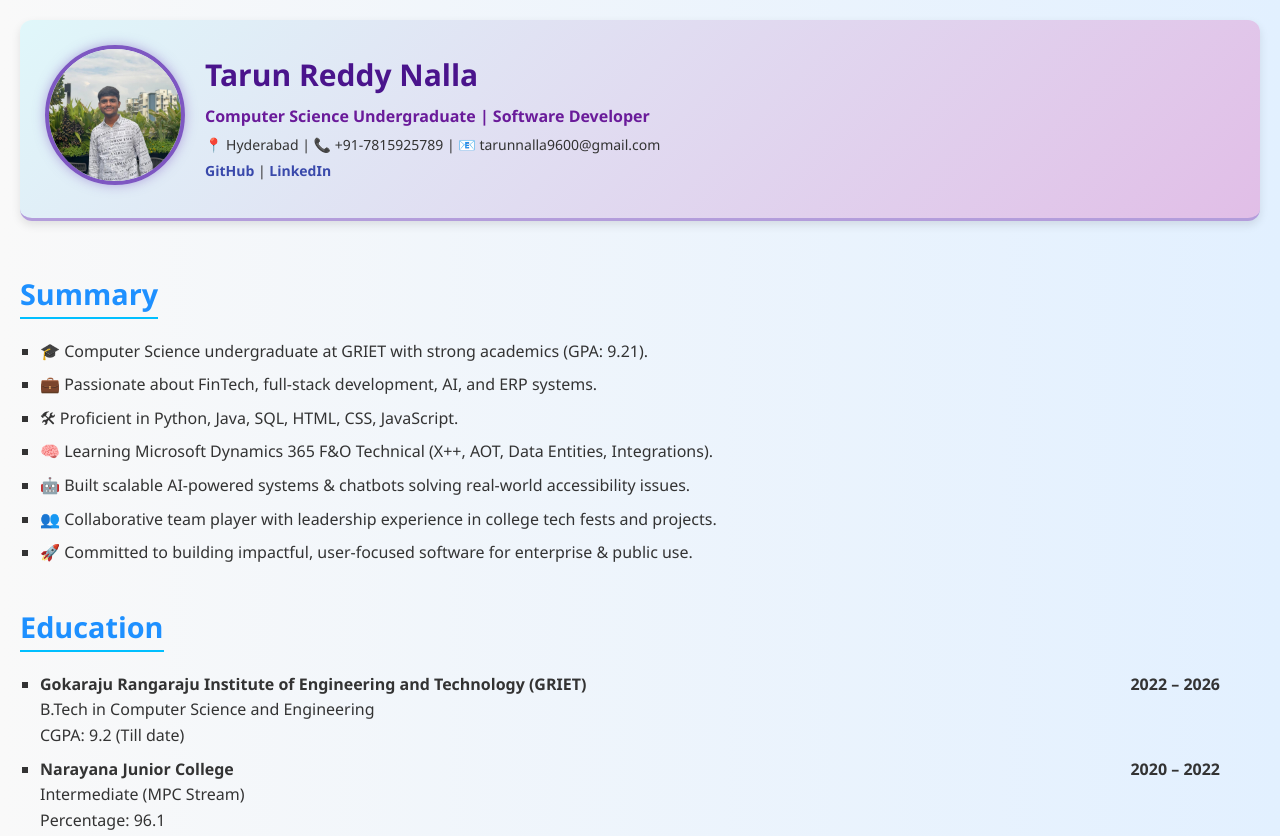
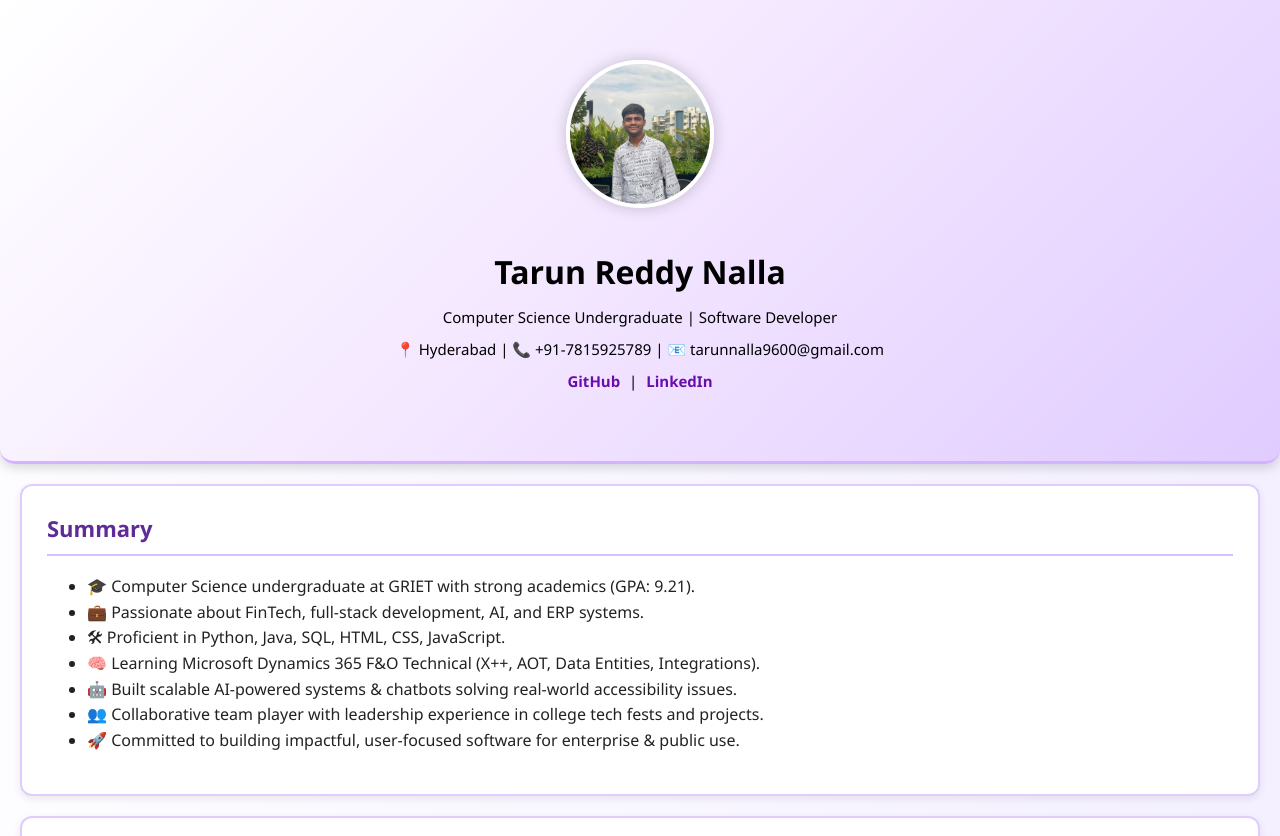
Before and after one commit to tarunreddy9999/portfolio, a plain HTML site: page index.html in a window 1280 px wide. Shown: the top 836 px of the page. Drawn offline with Linux system fonts and the light colour scheme.

Commit message:
Updated portfolio design and styles

```diff
--- a/index.html
+++ b/index.html
@@ -7,17 +7,15 @@
   <link rel="stylesheet" href="style.css" />
 </head>
 <body>
- <header class="header-container">
-  <div class="profile-left">
-    <img src="tarun.jpg" alt="Tarun Reddy" class="profile-pic" />
-  </div>
-  <div class="profile-right">
+  <header>
+    <div class="intro">
+      <img src="tarun.jpg" alt="Profile Picture" class="profile-img" />
       <h1>Tarun Reddy Nalla</h1>
-    <p>Computer Science Undergraduate | Software Developer</p>
+      <p class="subtitle">Computer Science Undergraduate | Software Developer</p>
       <p>📍 Hyderabad | 📞 +91-7815925789 | 📧 tarunnalla9600@gmail.com</p>
       <p>
         <a href="https://github.com/tarunreddy9999" target="_blank">GitHub</a> |
-      <a href="https://www.linkedin.com/in/your-profile" target="_blank">LinkedIn</a>
+        <a href="https://www.linkedin.com/in/tarunnalla/" target="_blank">LinkedIn</a>
       </p>
     </div>
   </header>
@@ -34,18 +32,7 @@
       <li>🚀 Committed to building impactful, user-focused software for enterprise & public use.</li>
     </ul>
   </section>
-<!--
 
-
-  <section id="education">
-    <h2>Education</h2>
-    <ul>
-      <li><strong>Gokaraju Rangaraju Institute Of Engineering and Technology (2022–2026)</strong> – B.Tech in CSE, GPA: 9.21</li>
-      <li><strong>Narayana Junior College (2020–2022)</strong> – Percentage: 96.1%</li>
-      <li><strong>Geetanjali International School (2016–2020)</strong> – CBSE, Percentage: 86.1%</li>
-    </ul>
-  </section>
--->
   <section id="education">
     <h2>Education</h2>
     <ul>
@@ -108,7 +95,6 @@
     </ul>
   </section>
 
-
   <section id="leadership">
     <h2>Leadership & Responsibilities</h2>
     <ul>
--- a/style.css
+++ b/style.css
@@ -1,160 +1,115 @@
-/* Reset & Base Styles */
-* {
+/* === GLOBAL STYLES === */
+body {
+  font-family: 'Segoe UI', Tahoma, Geneva, Verdana, sans-serif;
   margin: 0;
   padding: 0;
-  box-sizing: border-box;
+  background: linear-gradient(to right, #fdfdff, #f4f0ff);
+  color: #222;
+  line-height: 1.6;
 }
 
-body {
-  font-family: 'Segoe UI', Tahoma, Geneva, Verdana, sans-serif;
-  background: linear-gradient(to right, #f9f9f9, #e2f0ff);
-  color: #333;
-  line-height: 1.6;
-  padding: 20px;
+/* === HEADER === */
+header {
+  background: linear-gradient(135deg, #ffffff, #f3e6ff, #e0ccff); /* white-purple mix */
+  padding: 60px 20px;
+  text-align: center;
+  box-shadow: 0 4px 12px rgba(0, 0, 0, 0.15);
+  border-bottom: 3px solid #d1b3ff;
+  border-radius: 0 0 15px 15px;
 }
 
-/* Header Section */
-.header-container {
-  display: flex;
-  flex-wrap: wrap;
-  align-items: center;
-  gap: 20px;
-  padding: 25px;
-  background: linear-gradient(135deg, #e0f7fa, #e1bee7);
-  box-shadow: 0 4px 10px rgba(0, 0, 0, 0.1);
-  border-bottom: 3px solid #b39ddb;
-  border-radius: 12px;
+.intro {
+  max-width: 800px;
+  margin: auto;
+}
+
+.profile-img {
+  width: 140px;
+  height: 140px;
+  border-radius: 50%;
+  object-fit: cover;
+  border: 4px solid #fff;
+  box-shadow: 0 0 15px rgba(0, 0, 0, 0.2);
   margin-bottom: 20px;
 }
 
-.profile-pic {
-  width: 140px;
-  height: 140px;
-  object-fit: cover;
-  border-radius: 50%;
-  border: 4px solid #7e57c2;
-  box-shadow: 0 0 12px rgba(126, 87, 194, 0.5);
+.intro h1 {
+  font-size: 32px;
+  margin: 10px 0 5px;
+  color: #000;
 }
 
-.profile-left {
-  flex-shrink: 0;
+.subtitle {
+  font-size: 18px;
+  color: #222;
+  margin-bottom: 10px;
 }
 
-.profile-right {
-  flex: 1;
-  color: #333;
+.intro p {
+  margin: 8px 0;
+  font-size: 15px;
+  color: #000;
 }
 
-.profile-right h1 {
-  font-size: 30px;
-  color: #4a148c;
-  margin-bottom: 5px;
+.intro a {
+  color: #6a0dad;
+  font-weight: bold;
+  text-decoration: none;
+  margin: 0 5px;
+  transition: color 0.3s;
 }
 
-.profile-right p:first-of-type {
-  font-size: 16px;
-  font-weight: bold;
-  color: #6a1b9a;
+.intro a:hover {
+  color: #000;
+  text-decoration: underline;
 }
 
-.profile-right p:nth-of-type(2),
-.profile-right p:nth-of-type(3) {
-  font-size: 14px;
-  margin: 4px 0;
+/* === SECTIONS === */
+section {
+  border: 2px solid #e0ccff;
+  margin: 20px;
+  padding: 25px;
+  border-radius: 12px;
+  background-color: #ffffff;
+  box-shadow: 0 3px 8px rgba(0, 0, 0, 0.08);
 }
 
-.profile-right a {
-  color: #3949ab;
-  font-weight: bold;
-  text-decoration: none;
+section h2 {
+  color: #5e2b97;
+  margin-top: 0;
+  font-size: 22px;
+  border-bottom: 2px solid #d8bfff;
+  padding-bottom: 8px;
 }
 
-.profile-right a:hover {
-  color: #1a237e;
+/* === FOOTER === */
+footer {
+  background-color: #f1f1f1;
+  text-align: center;
+  padding: 15px;
+  font-size: 14px;
+  color: #555;
+  border-top: 2px solid #ccc;
+  border-radius: 10px 10px 0 0;
 }
 
-/* Section Titles */
-section h2 {
-  font-size: 1.8rem;
-  color: #1e90ff;
-  border-bottom: 2px solid #00bfff;
-  display: inline-block;
-  margin-bottom: 12px;
-  margin-top: 30px;
-}
-
-/* Lists & Content */
-ul {
-  list-style-type: square;
-  margin-left: 20px;
-}
-
-ul li {
-  margin: 8px 0;
-}
-
-a {
-  color: #0077cc;
-  text-decoration: none;
-}
-
-a:hover {
-  text-decoration: underline;
-  color: #005fa3;
-}
-
-/* Education Section */
-#education ul li {
-  position: relative;
-  padding-right: 120px;
-  font-size: 16px;
-  color: #333;
-}
-
-#education .year {
-  position: absolute;
-  right: 40px;
-  top: 0;
-  font-weight: bold;
-  color: #333;
-}
-
-/* Footer */
-footer {
-  text-align: center;
-  margin-top: 50px;
-  padding: 15px;
-  background: #1e90ff;
-  color: white;
-  border-radius: 8px;
-}
-
-/* Responsive Design */
-@media (max-width: 768px) {
-  .header-container {
-    flex-direction: column;
-    text-align: center;
+/* === MOBILE === */
+@media (max-width: 600px) {
+  .intro h1 {
+    font-size: 26px;
   }
-
-  .profile-left,
-  .profile-right {
-    width: 100%;
-    text-align: center;
+  .subtitle {
+    font-size: 16px;
   }
-
-  .profile-pic {
-    margin: 0 auto;
+  .intro p {
+    font-size: 14px;
   }
-
-  #education ul li {
-    padding-right: 10px;
+  section {
+    margin: 15px 10px;
+    padding: 20px;
   }
-
-  #education .year {
-    position: static;
-    display: block;
-    margin-top: 5px;
-    font-size: 14px;
-    color: #777;
+  .profile-img {
+    width: 100px;
+    height: 100px;
   }
 }
```
Lines whose indentation alone changed are shown as unchanged.
